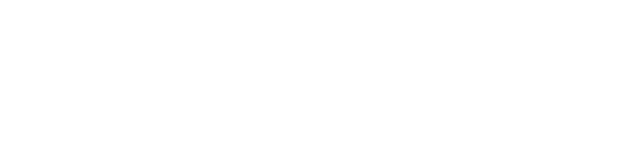
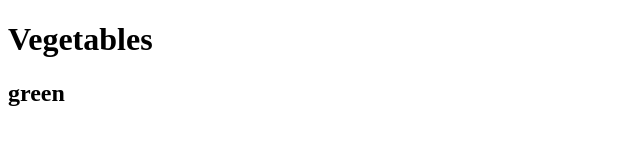
Before and after one commit to mickypreethi2005-blip/Accounting, a plain HTML site: page index.html in a window 1280 px wide. Shown: the whole page, without its empty margins (0-640 px from the left). Drawn offline with Linux system fonts and the light colour scheme.

Commit message:
changes h1

```diff
--- a/index.html
+++ b/index.html
@@ -6,6 +6,7 @@
     <title>Document</title>
 </head>
 <body>
-
+    <h1>Vegetables</h1>
+    <h2>green</h2>
 </body>
 </html>
```
